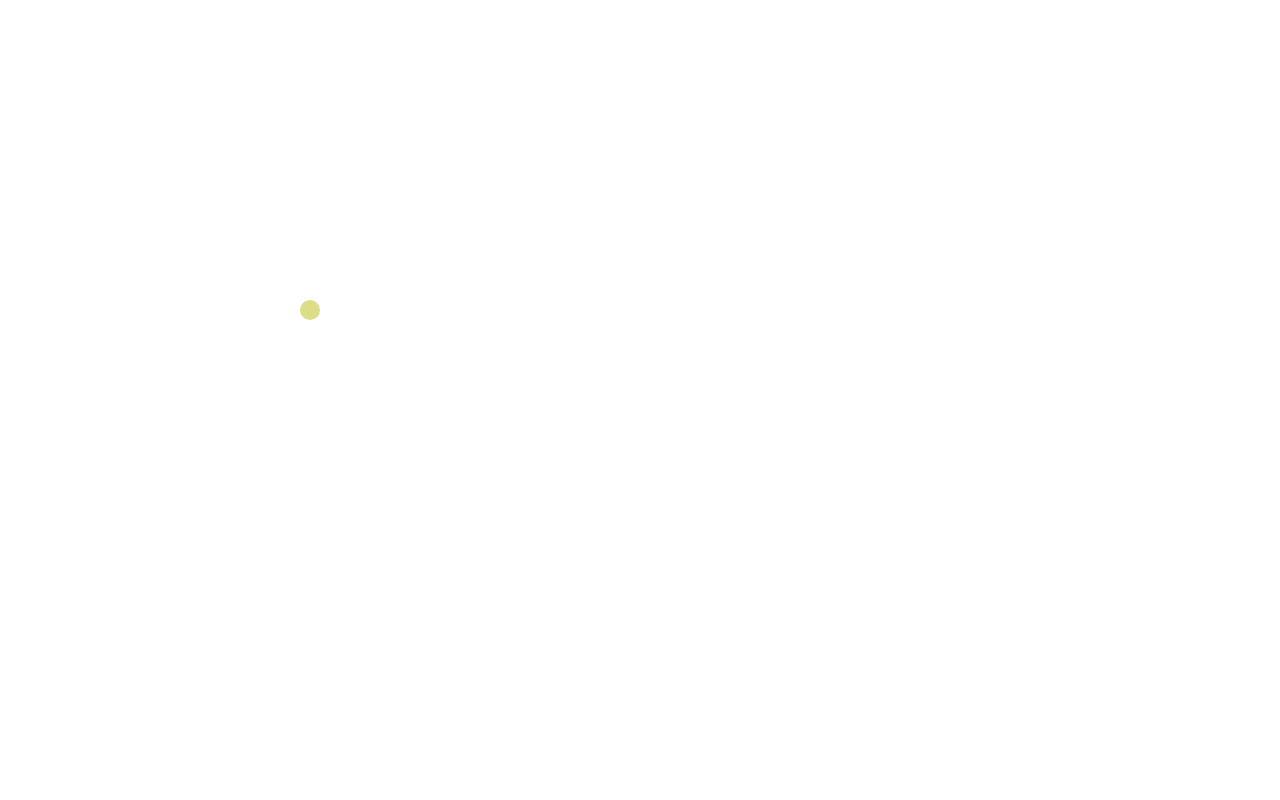
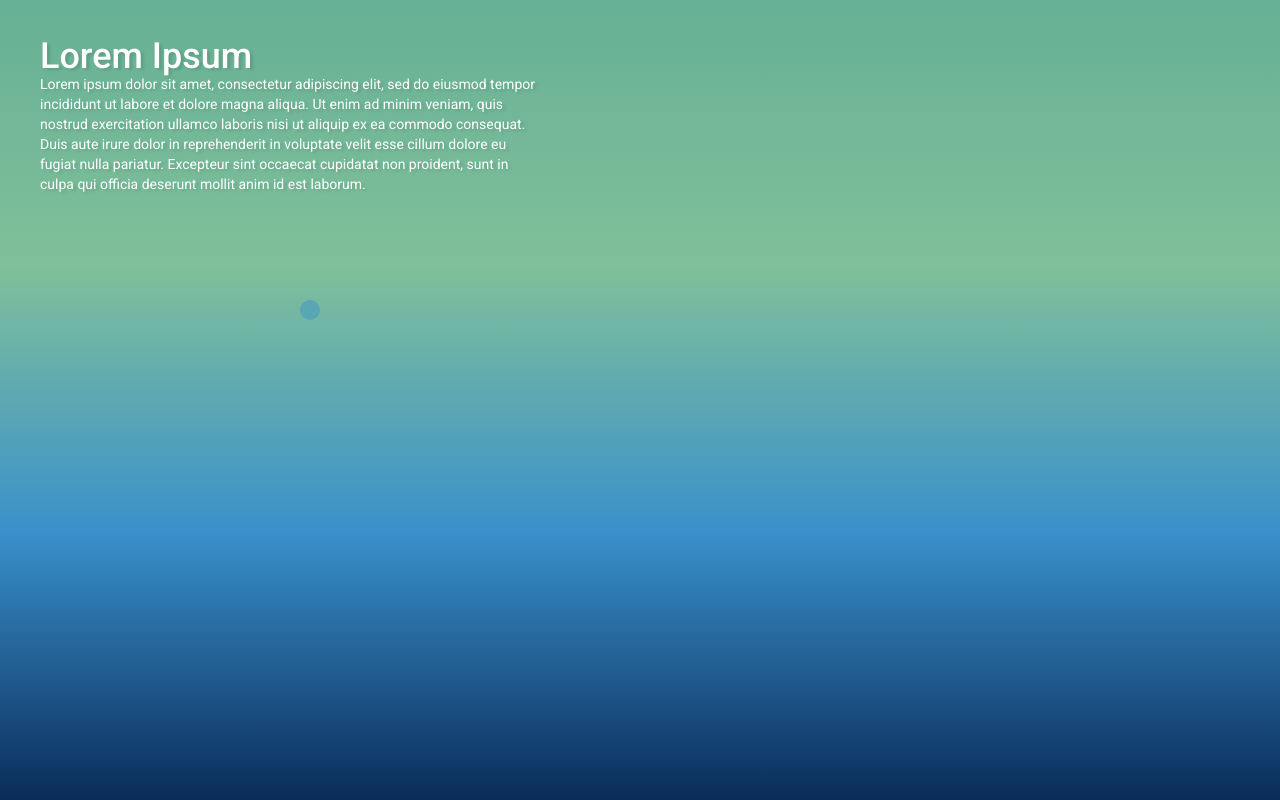
Before and after one commit to viktorhajer/yoga-wheel-of-fortune, an Angular app: page / in a window 1280 px wide. Built offline with nearby package versions, Linux system fonts and the light colour scheme.

Commit message:
New version

```diff
--- a/src/app/app.component.html
+++ b/src/app/app.component.html
@@ -1 +1,11 @@
-<app-circle-button (click)="open()">Fejtájékra ható ászanák</app-circle-button>
+<div class="content">
+  <h1>Lorem Ipsum</h1>
+  <p>
+    Lorem ipsum dolor sit amet, consectetur adipiscing elit, sed do eiusmod tempor incididunt ut labore et dolore magna
+    aliqua. Ut enim ad minim veniam, quis nostrud exercitation ullamco laboris nisi ut aliquip ex ea commodo consequat.
+    Duis aute irure dolor in reprehenderit in voluptate velit esse cillum dolore eu fugiat nulla pariatur. Excepteur
+    sint occaecat cupidatat non proident, sunt in culpa qui officia deserunt mollit anim id est laborum.
+  </p>
+
+  <app-circle-button (click)="open()" [direction]="'left'">Fejtájékra ható ászanák jékra ható ászanák</app-circle-button>
+</div>
--- a/src/app/app.component.scss
+++ b/src/app/app.component.scss
@@ -1,3 +1,19 @@
+
+.content {
+  color: #ffffff;
+  text-shadow: 3px 2px 3px rgb(0 0 0 / 12%);
+  padding: 40px;
+
+  h1 {
+    font-weight: 500;
+    font-size: 36px;
+    margin-bottom: 2px;
+  }
+  p {
+    max-width: 500px;
+  }
+}
+
 app-circle-button {
   position: fixed;
   top: 300px;
--- a/src/app/components/circle-button/circle-button.component.html
+++ b/src/app/components/circle-button/circle-button.component.html
@@ -1,4 +1,4 @@
 <div class="content">
   <div class="circle"></div>
-  <div class="text"><ng-content></ng-content></div>
+  <div class="text {{direction}}"><ng-content></ng-content></div>
 </div>
--- a/src/app/components/circle-button/circle-button.component.scss
+++ b/src/app/components/circle-button/circle-button.component.scss
@@ -1,7 +1,7 @@
-$circle-color-0: #dbde87;
-$circle-color-1: #59913b;
-$circle-color-2: #dbde87;
-$text-color: #444444;
+$circle-color-0: #59a6b5;
+$circle-color-1: #789aa0;
+$circle-color-2: #215a64;
+$text-color: #ffffff;
 
 @keyframes active-box {
   0% {
@@ -32,8 +32,18 @@ $text-color: #444444;
     position: absolute;
     width: 150px;
     font-weight: 500;
-    top: -20px;
-    left: 20px;
+
+    &.left {
+      top: -5px;
+      left: 30px;
+      text-align: left;
+    }
+
+    &.right {
+      top: 0px;
+      right: 30px;
+      text-align: right;
+    }
   }
 }
 
--- a/src/app/components/circle-button/circle-button.component.ts
+++ b/src/app/components/circle-button/circle-button.component.ts
@@ -1,4 +1,4 @@
-import {Component} from '@angular/core';
+import {Component, Input} from '@angular/core';
 
 @Component({
   selector: 'app-circle-button',
@@ -6,5 +6,5 @@ import {Component} from '@angular/core';
   styleUrls: ['./circle-button.component.scss']
 })
 export class CircleButtonComponent {
-
+  @Input() direction = 'left';
 }
--- a/src/styles.scss
+++ b/src/styles.scss
@@ -16,7 +16,7 @@
 html, body { height: 100%; }
 body { margin: 0; font-family: Roboto, "Helvetica Neue", sans-serif; }
 
-body { display: flex; flex-flow: row; }
+body { display: flex; flex-flow: row; background: linear-gradient(#66b095, #80c09a, #3990cb, #0a2c59); }
 
 .mat-slider-thumb-label {
   transform: rotate(45deg) !important;
```
Also changed, not shown: 7 other files (tests, documents, lock files or other folders).
